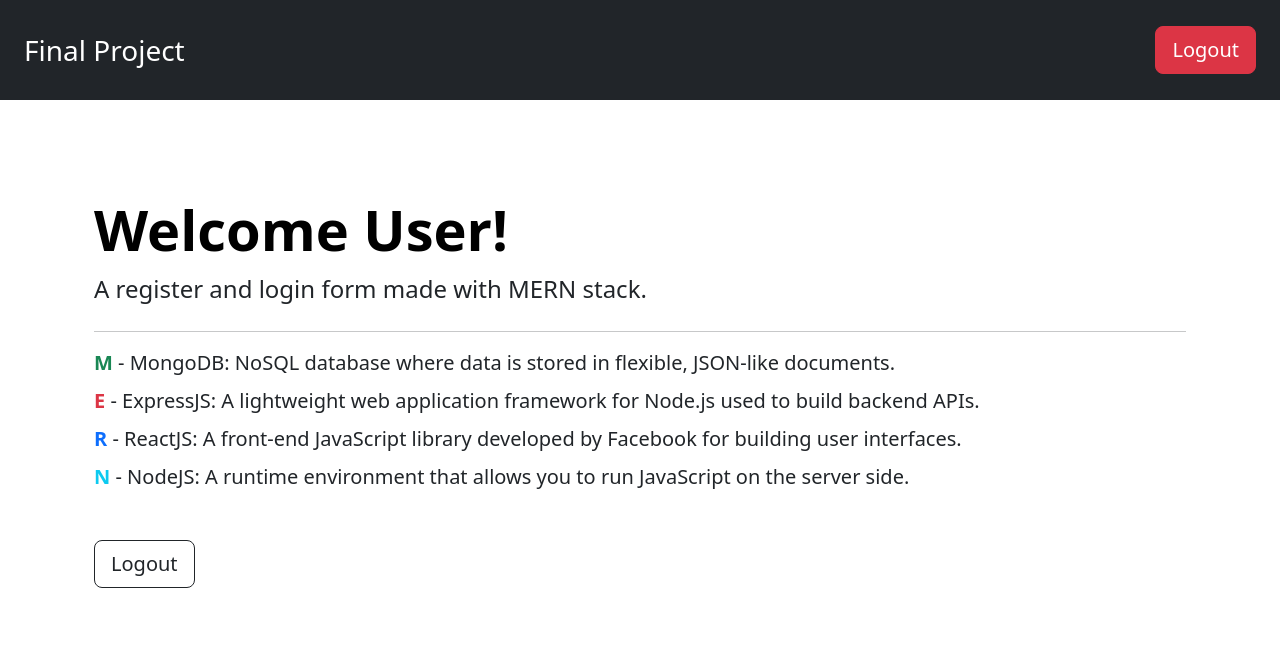
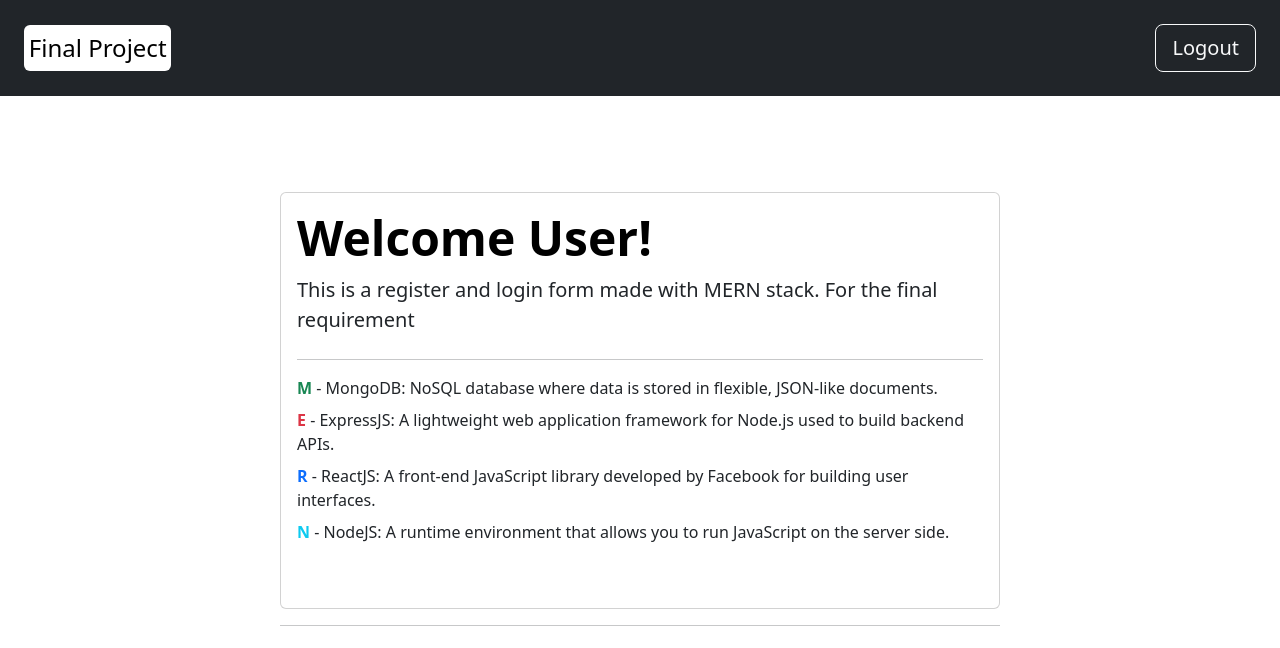
Before and after one commit to cd-mario/final-req-login-form, a React (Vite) app in the folder final-project/: page /home in a window 1280 px wide. Shown: the top 648 px of the page. Built offline with nearby package versions, Linux system fonts and the light colour scheme.

Commit message:
installed axios, adjust the font sizings of all components, adjust their spacings

```diff
--- a/final-project/package.json
+++ b/final-project/package.json
@@ -10,6 +10,7 @@
     "preview": "vite preview"
   },
   "dependencies": {
+    "axios": "^1.8.4",
     "react": "^19.0.0",
     "react-dom": "^19.0.0",
     "react-router-dom": "^5.3.4"
--- a/final-project/src/Home.jsx
+++ b/final-project/src/Home.jsx
@@ -2,20 +2,23 @@ const Home = () => {
     return (
         <>
             <nav class="navbar navbar-dark bg-dark justify-content-between p-4">
-                <a class="navbar-brand fs-3">Final Project</a>
-                <button type="button" class="btn btn-danger btn-lg">Logout</button>
+                <a class="navbar-brand fs-4 rounded">Final Project</a>
+                <button type="button" class="btn btn-outline-light btn-lg">Logout</button>
             </nav>
             <div class="px-4 py-5 my-5 container">
-                <h1 class="display-4 fw-bold text-body-emphasis">Welcome User!</h1>
-                    <p class="lead fs-4 mb-4">A register and login form made with MERN stack.</p>
-                    <hr />
-                    <p class="lead fs-5 mb-2"><span className="text-success fw-bold">M </span>- MongoDB: NoSQL database where data is stored in flexible, JSON-like documents.</p>
-                    <p class="lead fs-5 mb-2"><span className="text-danger fw-bold">E </span>- ExpressJS: A lightweight web application framework for Node.js used to build backend APIs.</p>
-                    <p class="lead fs-5 mb-2"><span className="text-primary fw-bold">R </span>- ReactJS: A front-end JavaScript library developed by Facebook for building user interfaces.</p>
-                    <p class="lead fs-5 mb-5"><span className="text-info fw-bold">N </span>- NodeJS: A runtime environment that allows you to run JavaScript on the server side.</p>
-                    <div>
-                        <button type="button" class="btn btn-outline-dark btn-lg">Logout</button>
+                <div className="card">
+                    <div className="card-body">
+                            <h1 class="display-5 fw-bold text-body-emphasis text-dark">Welcome User!</h1>
+                            <p class="lead fs-5 mb-4">This is a register and login form made with MERN stack. For the final requirement</p>
+                            <hr />
+                            <p class="lead fs-6 mb-2"><span className="text-success fw-bold">M </span>- MongoDB: NoSQL database where data is stored in flexible, JSON-like documents.</p>
+                            <p class="lead fs-6 mb-2"><span className="text-danger fw-bold">E </span>- ExpressJS: A lightweight web application framework for Node.js used to build backend APIs.</p>
+                            <p class="lead fs-6 mb-2"><span className="text-primary fw-bold">R </span>- ReactJS: A front-end JavaScript library developed by Facebook for building user interfaces.</p>
+                            <p class="lead fs-6 mb-5"><span className="text-info fw-bold">N </span>- NodeJS: A runtime environment that allows you to run JavaScript on the server side.</p>
                     </div>
+                </div>
+                <hr />
+
             </div>
         </>
      );
--- a/final-project/src/components/Login.jsx
+++ b/final-project/src/components/Login.jsx
@@ -3,15 +3,15 @@ import {Link} from 'react-router-dom'
 const Login = () => {
     return (
         <div className="container">
-        <form class="w-50 mx-auto rounded">
+        <form class=" mx-auto rounded">
         <h1 class="lead fs-1 text-center mb-4 fw-bold text-warning">Log in</h1>
         <hr />
-        <div class="form-group mb-4 mt-5">
-            <label for="exampleInputEmail1" class="lead">Email address</label>
+        <div class="form-group mb-4 mt-4">
+            <label for="exampleInputEmail1" class="lead fs-6">Email address</label>
             <input type="email" class="form-control" id="exampleInputEmail1" placeholder="Enter email"/>
         </div>
         <div class="form-group mb-4">
-            <label for="exampleInputPassword1" class="lead">Password</label>
+            <label for="exampleInputPassword1" class="lead fs-6">Password</label>
             <input type="password" class="form-control" id="exampleInputPassword1" placeholder="Password"/>
         </div>
         <button className="btn-block" type="submit" class="btn btn-outline-warning btn-lg w-100 mb-3">Sign up</button>
--- a/final-project/src/components/Signup.jsx
+++ b/final-project/src/components/Signup.jsx
@@ -4,19 +4,19 @@ import {Link} from 'react-router-dom'
 const Signup = () => {
     return (
         <div className="container">
-            <form class="w-50 mx-auto rounded">
+            <form class="mx-auto rounded">
             <h1 class="lead fs-1 text-center mb-4 fw-bold text-primary">Sign up</h1>
             <hr />
-            <div class="form-group mb-4 mt-5">
-                <label for="exampleInputEmail1" class="lead">Name</label>
+            <div class="form-group mb-4 mt-4">
+                <label for="exampleInputEmail1" class="lead fs-6">Name</label>
                 <input type="text" class="form-control" id="exampleInputEmail1" placeholder="Enter Name"/>
             </div>
             <div class="form-group mb-4">
-                <label for="exampleInputEmail1" class="lead">Email address</label>
+                <label for="exampleInputEmail1" class="lead fs-6">Email address</label>
                 <input type="email" class="form-control" id="exampleInputEmail1" placeholder="Enter email"/>
             </div>
             <div class="form-group mb-4">
-                <label for="exampleInputPassword1" class="lead">Password</label>
+                <label for="exampleInputPassword1" class="lead fs-6">Password</label>
                 <input type="password" class="form-control" id="exampleInputPassword1" placeholder="Password"/>
             </div>
             <button className="btn-block" type="submit" class="btn btn-outline-primary btn-lg w-100 mb-3">Sign up</button>
--- a/final-project/src/index.css
+++ b/final-project/src/index.css
@@ -4,7 +4,32 @@
   box-sizing: border-box;
 }
 form {
-  margin-top: 15rem;
+  width: 60%;
+  margin-top: 4rem;
+  margin-bottom: 1rem;
   padding: 2rem;
   box-shadow: rgba(0, 0, 0, 0.25) 0px 14px 28px, rgba(0, 0, 0, 0.22) 0px 10px 10px;
 }
+ .btn:hover {
+  color: white;
+ }
+ .form-text {
+  font-size: 0.7rem;
+ }
+ .form-control {
+  font-size: 0.9rem;
+ }
+ .btn-outline-light:hover {
+  color: black;
+ }
+ .navbar-brand  {
+  background-color: white;
+  color: black;
+  padding: 0.3rem;
+ }
+ .navbar-brand:hover {
+  color: black;
+ }
+ .container {
+  width: 60%;
+ }
```
Also changed, not shown: 1 other file (tests, documents, lock files or other folders).
